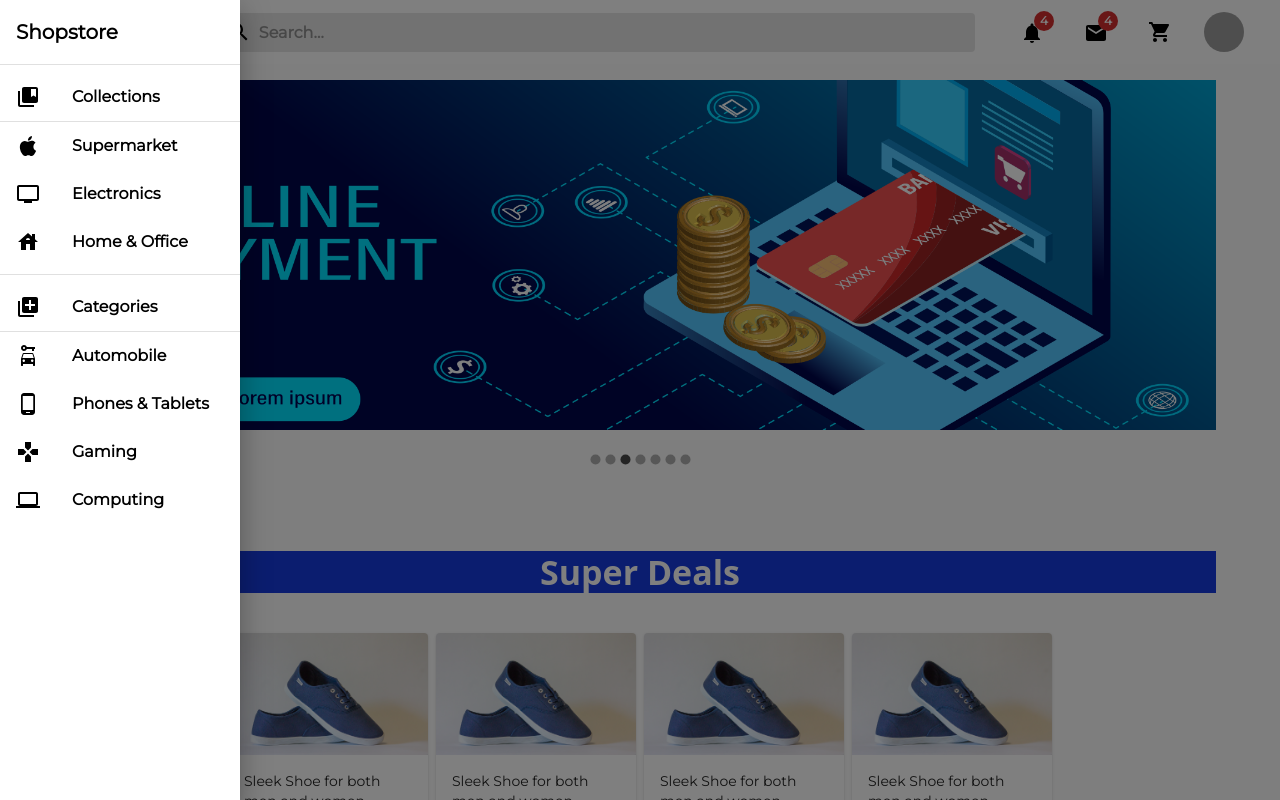
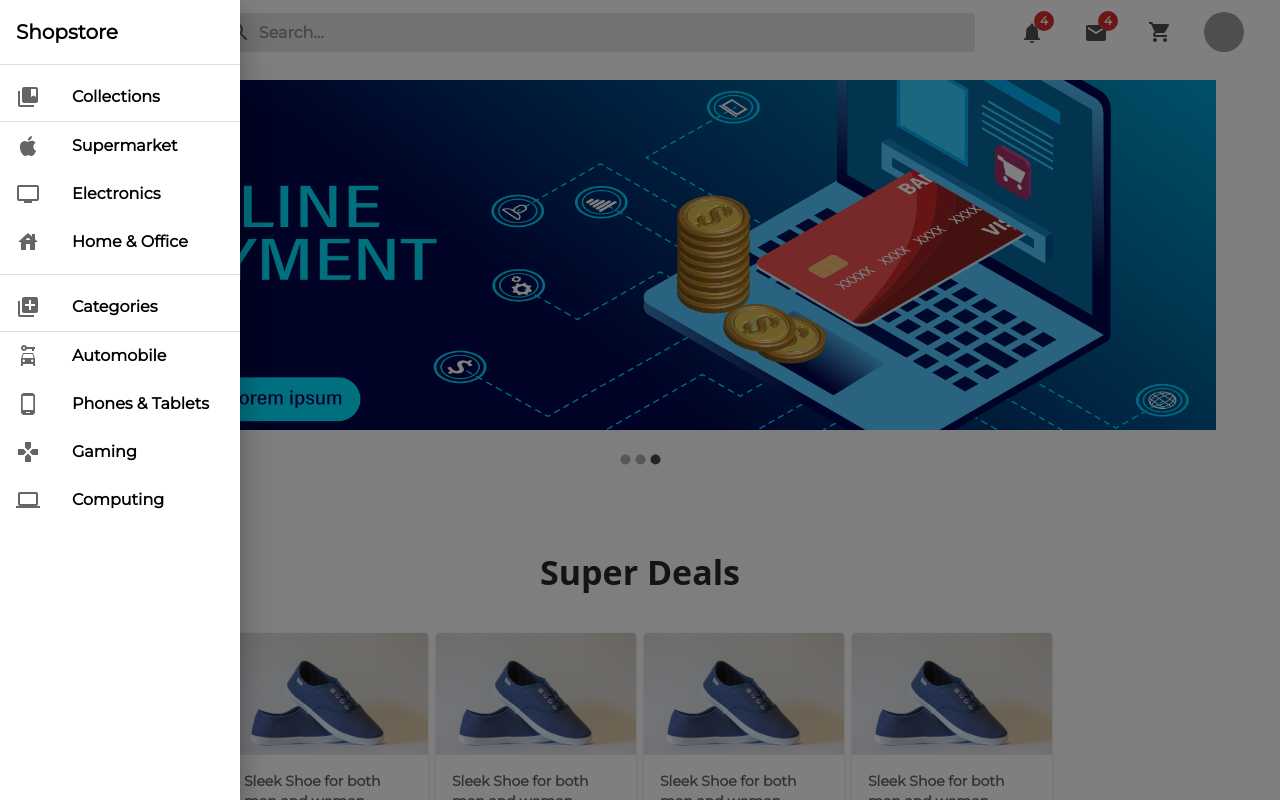
Before and after one commit to devsammyy/shopstore, a React (Vite) app: page / in a window 1280 px wide. Both pictures are taken after a click on the button 32 px from the left and 32 px from the top of the page. Shown: the top 800 px of the page. Built offline with nearby package versions, Linux system fonts and the light colour scheme; grey boxes are pictures that could not be loaded.

Commit message:
fix grid issue

```diff
--- a/src/components/Footer/Footer.tsx
+++ b/src/components/Footer/Footer.tsx
@@ -20,7 +20,7 @@ export const Footer: FC = (): ReactElement => {
           </Grid>
           <Grid item xs={12}>
             <Typography variant="subtitle1">
-              {`${new Date().getFullYear()} | &copy; | All right reserved`}
+              &copy; All right reserved {`${new Date().getFullYear()} `}
             </Typography>
           </Grid>
         </Grid>
--- a/src/components/Header/Categories.tsx
+++ b/src/components/Header/Categories.tsx
@@ -20,7 +20,7 @@ const Categories = () => {
     <>
       <ListItem disablePadding>
         <ListItemButton>
-          <ListItemIcon sx={{ color: "#000" }}>
+          <ListItemIcon sx={{ color: "#666565" }}>
             <Queue />
           </ListItemIcon>
           <ListItemText primary={"Categories"} />
@@ -29,7 +29,7 @@ const Categories = () => {
       <Divider />
       <ListItem disablePadding>
         <ListItemButton>
-          <ListItemIcon sx={{ color: "#000" }}>
+          <ListItemIcon sx={{ color: "#666565" }}>
             <CarRental />
           </ListItemIcon>
           <ListItemText primary={"Automobile"} />
@@ -37,7 +37,7 @@ const Categories = () => {
       </ListItem>
       <ListItem disablePadding>
         <ListItemButton>
-          <ListItemIcon sx={{ color: "#000" }}>
+          <ListItemIcon sx={{ color: "#666565" }}>
             <PhoneAndroid />
           </ListItemIcon>
           <ListItemText primary={"Phones & Tablets"} />
@@ -45,7 +45,7 @@ const Categories = () => {
       </ListItem>
       <ListItem disablePadding>
         <ListItemButton>
-          <ListItemIcon sx={{ color: "#000" }}>
+          <ListItemIcon sx={{ color: "#666565" }}>
             <Gamepad />
           </ListItemIcon>
           <ListItemText primary={"Gaming"} />
@@ -53,7 +53,7 @@ const Categories = () => {
       </ListItem>
       <ListItem disablePadding>
         <ListItemButton>
-          <ListItemIcon sx={{ color: "#000" }}>
+          <ListItemIcon sx={{ color: "#666565" }}>
             <Laptop />
           </ListItemIcon>
           <ListItemText primary={"Computing"} />
--- a/src/components/Header/Collections.tsx
+++ b/src/components/Header/Collections.tsx
@@ -19,7 +19,7 @@ const Collections = () => {
     <>
       <ListItem disablePadding>
         <ListItemButton>
-          <ListItemIcon sx={{ color: "#000" }}>
+          <ListItemIcon sx={{ color: "#666565" }}>
             <CollectionsBookmark />
           </ListItemIcon>
           <ListItemText primary={"Collections"} />
@@ -28,7 +28,7 @@ const Collections = () => {
       <Divider />
       <ListItem disablePadding>
         <ListItemButton>
-          <ListItemIcon sx={{ color: "#000" }}>
+          <ListItemIcon sx={{ color: "#666565" }}>
             <Apple />
           </ListItemIcon>
           <ListItemText primary={"Supermarket"} />
@@ -36,7 +36,7 @@ const Collections = () => {
       </ListItem>
       <ListItem disablePadding>
         <ListItemButton>
-          <ListItemIcon sx={{ color: "#000" }}>
+          <ListItemIcon sx={{ color: "#666565" }}>
             <Tv />
           </ListItemIcon>
           <ListItemText primary={"Electronics"} />
@@ -44,7 +44,7 @@ const Collections = () => {
       </ListItem>
       <ListItem disablePadding>
         <ListItemButton>
-          <ListItemIcon sx={{ color: "#000" }}>
+          <ListItemIcon sx={{ color: "#666565" }}>
             <House />
           </ListItemIcon>
           <ListItemText primary={"Home & Office"} />
--- a/src/components/Header/Header.tsx
+++ b/src/components/Header/Header.tsx
@@ -28,7 +28,7 @@ export default function Header() {
       <CssBaseline />
       <AppBar
         component="nav"
-        sx={{ background: "#fff", color: "black" }}
+        sx={{ background: "#fff", color: "#666565" }}
         elevation={0.5}
       >
         <Toolbar>
@@ -46,6 +46,7 @@ export default function Header() {
             component="div"
             sx={{
               flexGrow: { xs: 1, sm: 0 },
+              fontWeight: 900,
               marginX: 2,
               display: { sm: "block" },
             }}
@@ -91,7 +92,7 @@ export default function Header() {
           }}
         >
           <Box onClick={handleDrawerToggle}>
-            <Typography variant="h6" sx={{ m: 2 }}>
+            <Typography variant="h6" sx={{ m: 2, fontWeight: 900 }}>
               Shopstore
             </Typography>
             <Divider />
--- a/src/components/Header/NavItems.tsx
+++ b/src/components/Header/NavItems.tsx
@@ -8,24 +8,24 @@ const NavItems = () => {
     <>
       <Button sx={{ display: { xs: "none", sm: "block" } }}>
         <Badge badgeContent={4} color="error">
-          <Notifications sx={{ color: "#000" }} />
+          <Notifications sx={{ color: "#4e4e4e" }} />
         </Badge>
       </Button>
       <Button sx={{ display: { sm: "block", xs: "none", md: "block" } }}>
         <Badge badgeContent={4} color="error">
-          <Mail sx={{ color: "#000" }} />
+          <Mail sx={{ color: "#4e4e4e" }} />
         </Badge>
       </Button>
       <Button>
         <Badge badgeContent={0} color="error">
-          <ShoppingCart sx={{ color: "#000" }} />
+          <ShoppingCart sx={{ color: "#4e4e4e" }} />
         </Badge>
       </Button>
       <Button>
         <Avatar
           alt="Babatunde Adebayo"
           src="https//unsplash.com/3"
-          sx={{ color: "#000" }}
+          sx={{ color: "#4e4e4e" }}
         />
       </Button>
     </>
--- a/src/components/Items/Card.tsx
+++ b/src/components/Items/Card.tsx
@@ -7,12 +7,11 @@ const Card = () => {
     <Container sx={{ marginY: "5rem" }}>
       <Typography
         variant="h4"
-        color="#fff"
+        color="#282828"
         sx={{
           fontFamily: "Open sans",
           fontWeight: "700",
           my: 5,
-          backgroundColor: "#163bdf",
           textAlign: "center",
         }}
       >
@@ -34,12 +33,11 @@ const Card = () => {
       </Grid>
       <Typography
         variant="h4"
-        color="#fff"
+        color="#282828"
         sx={{
           fontFamily: "Open sans",
           fontWeight: "700",
           my: 5,
-          backgroundColor: "#163bdf",
           textAlign: "center",
         }}
       >
--- a/src/components/Items/SingleCard.tsx
+++ b/src/components/Items/SingleCard.tsx
@@ -20,14 +20,18 @@ export default function SingleCard() {
       <Card sx={{ width: "200px", xs: { width: "50px" } }} elevation={1}>
         <CardMedia component="img" image={img2} alt="Paella dish" />
         <CardContent>
-          <Typography variant="body2" sx={{ fontWeight: 100 }}>
+          <Typography
+            color="#666565"
+            variant="body2"
+            sx={{ fontWeight: 600, marginBottom: "1rem" }}
+          >
             Sleek Shoe for both men and women
           </Typography>
           <Box sx={{ display: "flex", gap: "1rem" }}>
-            <Typography variant="body1" color="black">
-              N200, 000
+            <Typography variant="body1" color="#666565">
+              &#8358;200, 000
             </Typography>
-            <Typography variant="body2" color="#3d3d3d">
+            <Typography variant="body2" color="#666565">
               Sales 432
             </Typography>
           </Box>
--- a/src/components/Showcase/ImageSlider.tsx
+++ b/src/components/Showcase/ImageSlider.tsx
@@ -26,6 +26,6 @@ function QuiltedImageList() {
   );
 }
 
-const itemData = [img1, img2, img3, img4, img5, img6, img7];
+const itemData = [img1, img2, img3];
 
 export default QuiltedImageList;
```
